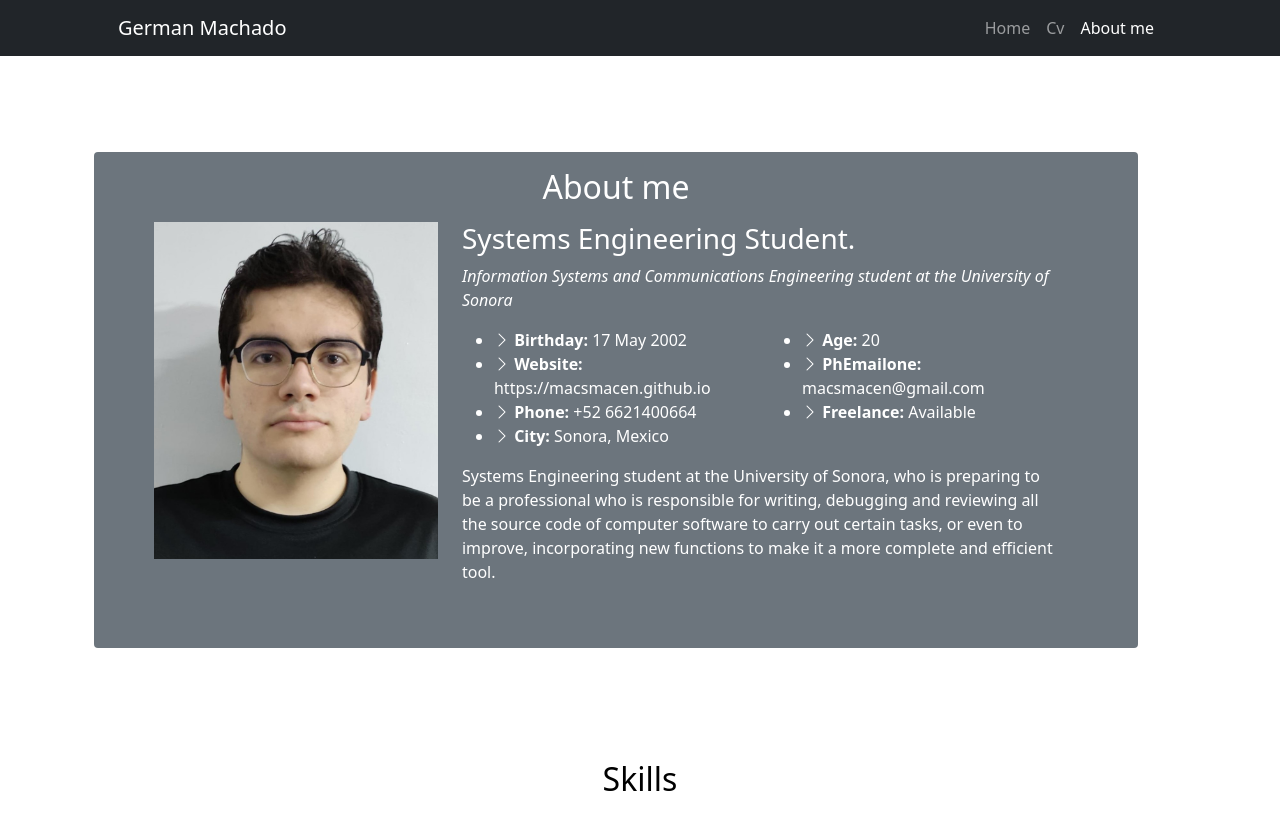
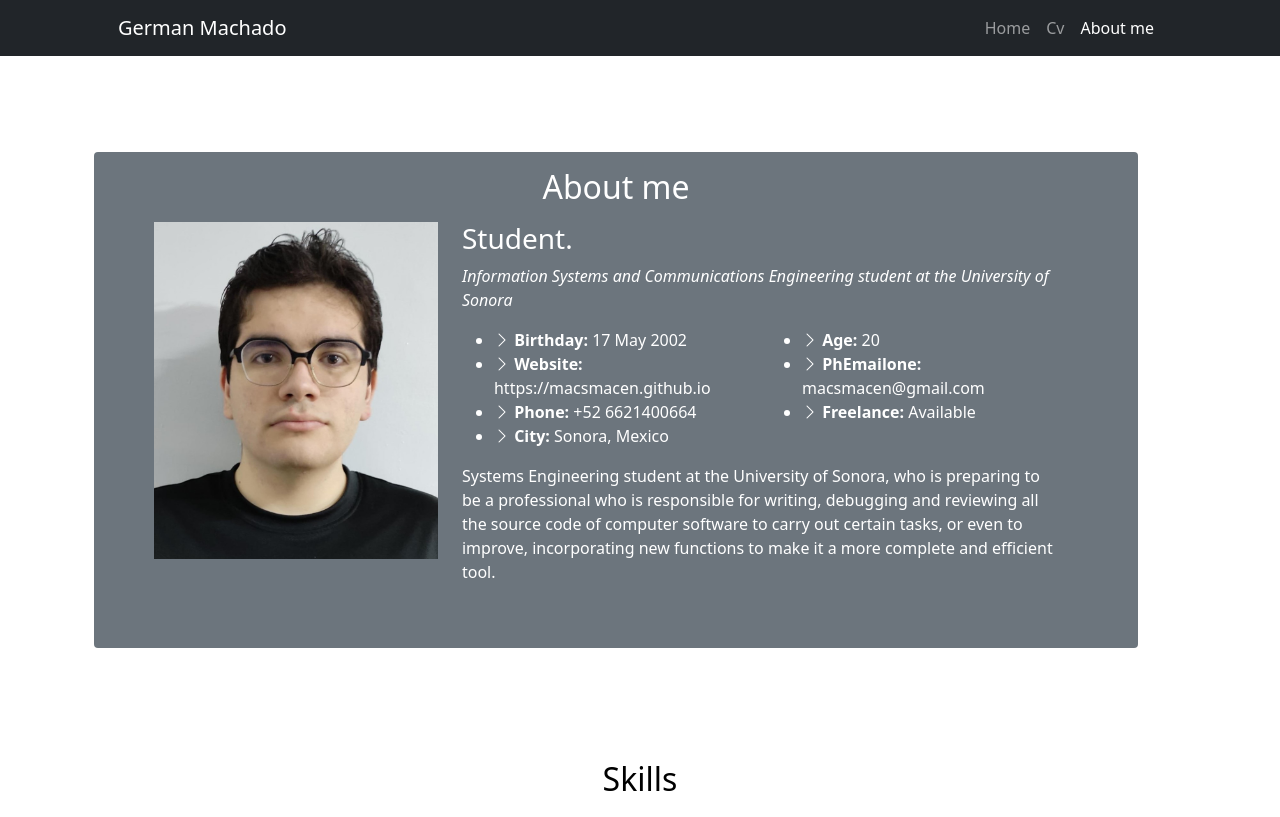
Before and after one commit to JCLV2002/JCLV2002.github.io, a plain HTML site: page contact.html in a window 1280 px wide. Shown: the top 817 px of the page. Drawn offline with nearby package versions, Linux system fonts and the light colour scheme.

Commit message:
Update contact.html

```diff
--- a/contact.html
+++ b/contact.html
@@ -51,7 +51,7 @@
                     <img src="assets/Yo.jpg" class="img-fluid" alt="">
                     </div>
                     <div class="col-lg-8 pt-4 pt-lg-0 content" data-aos="fade-left">
-                    <h3>Systems Engineering Student.</h3>
+                    <h3>Student.</h3>
                     <p class="fst-italic">Information Systems and Communications Engineering student at the University of Sonora</p>
                     <div class="row">
                         <div class="col-lg-6">
```
